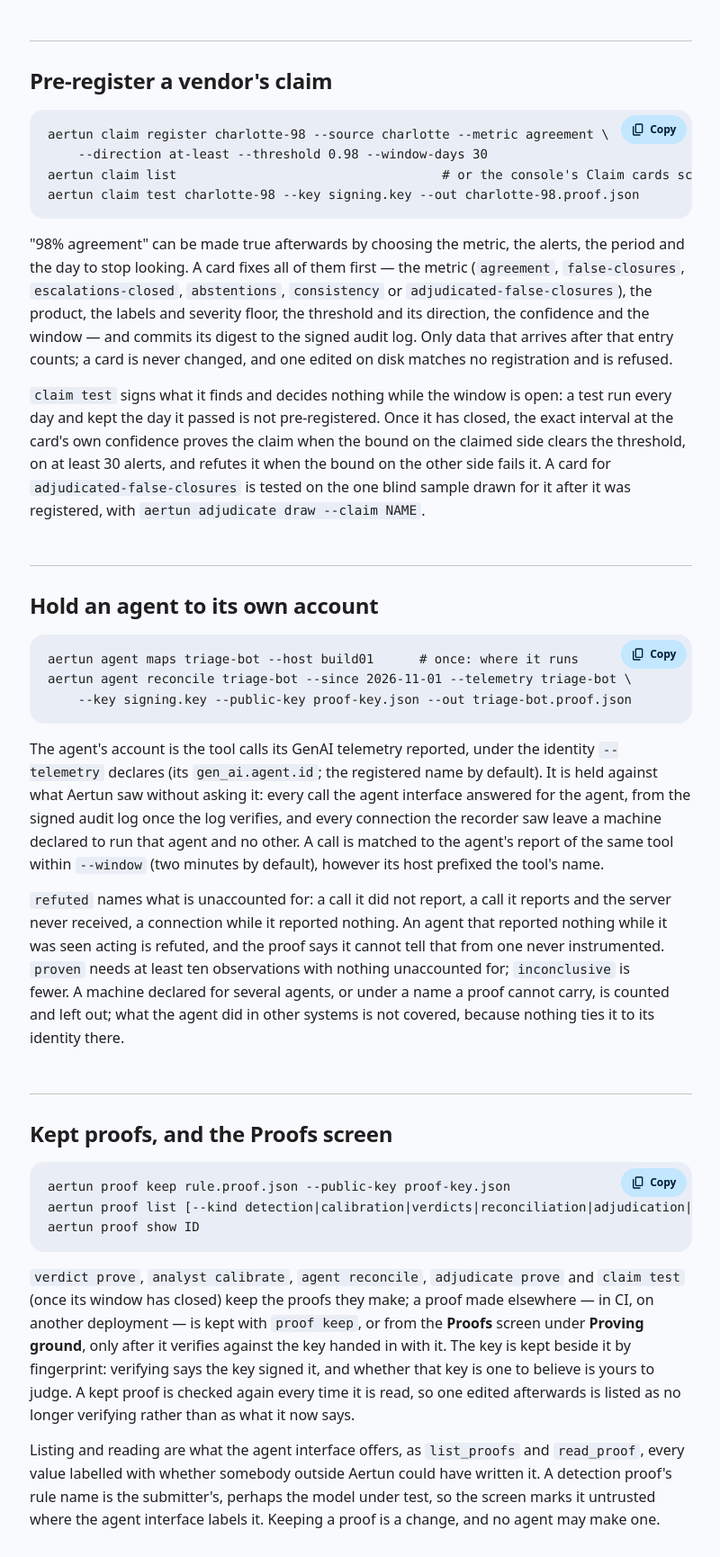
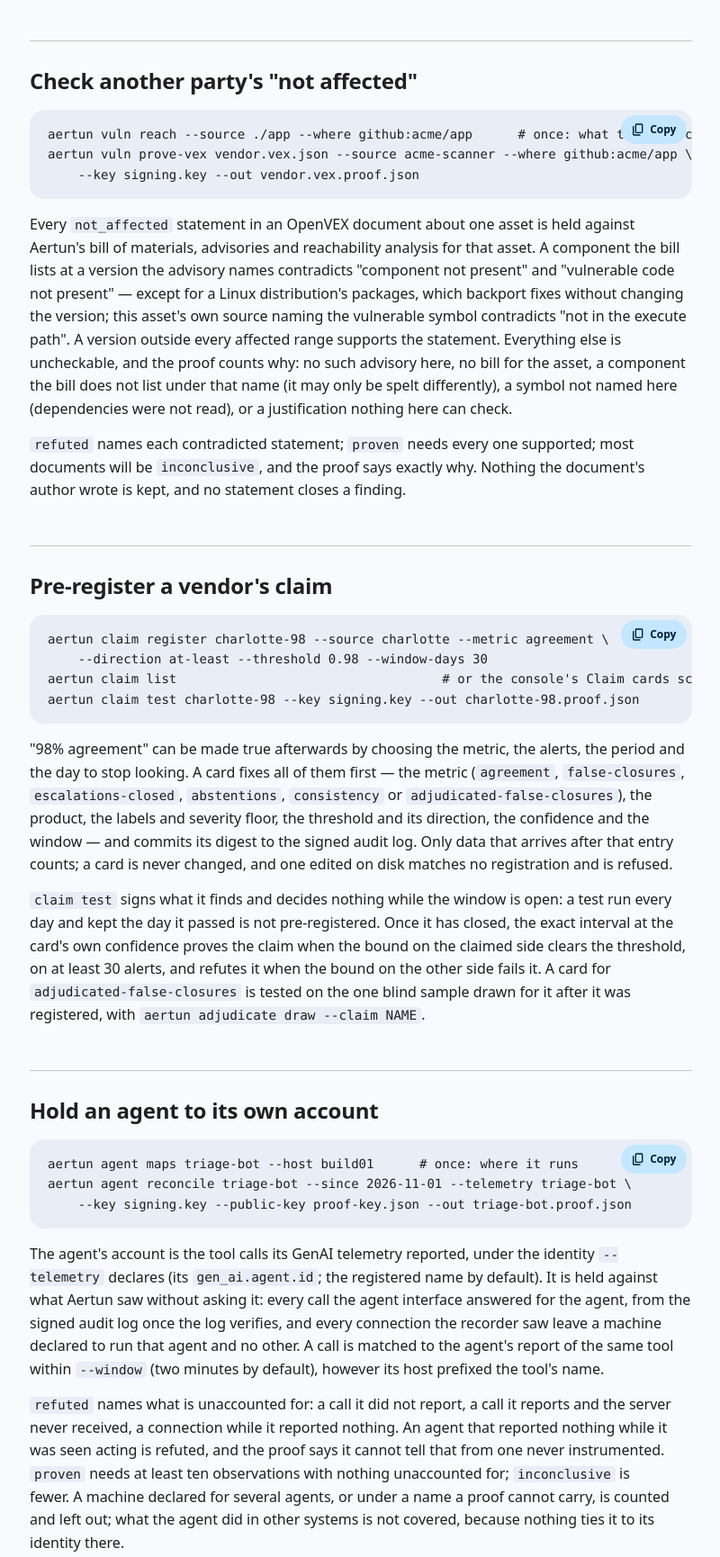
Before and after one commit to aertun/aertun.github.io, a plain HTML site: page proofs/index.html in a window 1280 px wide. Shown: the part 3062-4792 px from the top of the page at 90% size, without its empty margins (379-1179 px from the left). Drawn offline with Linux system fonts and the light colour scheme; a web font is replaced by a local one.

Commit message:
The proofs guide covers checking another party's not-affected statements
Co-Authored-By: Claude Opus 5.5 <noreply@anthropic.com>

```diff
--- a/proofs/index.html
+++ b/proofs/index.html
@@ -171,6 +171,12 @@ aertun adjudicate judge SAMPLE --item 4 --judgement real --because "…"
 aertun adjudicate prove SAMPLE --tolerance 0.01 --key signing.key --out adjudication.proof.json</code></pre>
 <p>A verdicts proof counts the closures somebody happened to decide, and people look again at what looked wrong. Here a sample is drawn at random from every closure the product's AI made in the period, reviewed or not, and from every closure people made, and its seed and digests are committed to the signed audit log before any item is shown; anybody holding the seed and the population can recompute the selection. Each item is shown with its evidence and nothing that says who closed it, how, or which of the two it came from. Nobody who closed an item may judge it, each is judged once, agents may not see the queue, and a judgement is a record in the log, never a decision on the finding — a product that learns from analysts cannot learn the answers.</p>
 <p>The proof reads the AI's share judged real against the tolerance, as a verdicts proof does, and reports the people's share beside it. It is refused unless every item of the committed sample was judged after the commitment by a verified person, and it says how many samples of the same product were drawn before it.</p>
+<h2 id="not-affected">Check another party's "not affected"<a class="anchor" href="#not-affected" aria-hidden="true" tabindex="-1">#</a></h2>
+<pre><code>aertun vuln reach --source ./app --where github:acme/app      # once: what this source names
+aertun vuln prove-vex vendor.vex.json --source acme-scanner --where github:acme/app \
+    --key signing.key --out vendor.vex.proof.json</code></pre>
+<p>Every <code>not_affected</code> statement in an OpenVEX document about one asset is held against Aertun's bill of materials, advisories and reachability analysis for that asset. A component the bill lists at a version the advisory names contradicts "component not present" and "vulnerable code not present" — except for a Linux distribution's packages, which backport fixes without changing the version; this asset's own source naming the vulnerable symbol contradicts "not in the execute path". A version outside every affected range supports the statement. Everything else is uncheckable, and the proof counts why: no such advisory here, no bill for the asset, a component the bill does not list under that name (it may only be spelt differently), a symbol not named here (dependencies were not read), or a justification nothing here can check.</p>
+<p><code>refuted</code> names each contradicted statement; <code>proven</code> needs every one supported; most documents will be <code>inconclusive</code>, and the proof says exactly why. Nothing the document's author wrote is kept, and no statement closes a finding.</p>
 <h2 id="claims">Pre-register a vendor's claim<a class="anchor" href="#claims" aria-hidden="true" tabindex="-1">#</a></h2>
 <pre><code>aertun claim register charlotte-98 --source charlotte --metric agreement \
     --direction at-least --threshold 0.98 --window-days 30
@@ -186,9 +192,9 @@ aertun agent reconcile triage-bot --since 2026-11-01 --telemetry triage-bot \
 <p><code>refuted</code> names what is unaccounted for: a call it did not report, a call it reports and the server never received, a connection while it reported nothing. An agent that reported nothing while it was seen acting is refuted, and the proof says it cannot tell that from one never instrumented. <code>proven</code> needs at least ten observations with nothing unaccounted for; <code>inconclusive</code> is fewer. A machine declared for several agents, or under a name a proof cannot carry, is counted and left out; what the agent did in other systems is not covered, because nothing ties it to its identity there.</p>
 <h2 id="kept">Kept proofs, and the Proofs screen<a class="anchor" href="#kept" aria-hidden="true" tabindex="-1">#</a></h2>
 <pre><code>aertun proof keep rule.proof.json --public-key proof-key.json
-aertun proof list [--kind detection|calibration|verdicts|reconciliation|adjudication|claim]
+aertun proof list [--kind detection|calibration|verdicts|reconciliation|adjudication|claim|not-affected]
 aertun proof show ID</code></pre>
-<p><code>verdict prove</code>, <code>analyst calibrate</code>, <code>agent reconcile</code>, <code>adjudicate prove</code> and <code>claim test</code> (once its window has closed) keep the proofs they make; a proof made elsewhere — in CI, on another deployment — is kept with <code>proof keep</code>, or from the <strong>Proofs</strong> screen under <strong>Proving ground</strong>, only after it verifies against the key handed in with it. The key is kept beside it by fingerprint: verifying says the key signed it, and whether that key is one to believe is yours to judge. A kept proof is checked again every time it is read, so one edited afterwards is listed as no longer verifying rather than as what it now says.</p>
+<p><code>verdict prove</code>, <code>analyst calibrate</code>, <code>agent reconcile</code>, <code>adjudicate prove</code>, <code>vuln prove-vex</code> and <code>claim test</code> (once its window has closed) keep the proofs they make; a proof made elsewhere — in CI, on another deployment — is kept with <code>proof keep</code>, or from the <strong>Proofs</strong> screen under <strong>Proving ground</strong>, only after it verifies against the key handed in with it. The key is kept beside it by fingerprint: verifying says the key signed it, and whether that key is one to believe is yours to judge. A kept proof is checked again every time it is read, so one edited afterwards is listed as no longer verifying rather than as what it now says.</p>
 <p>Listing and reading are what the agent interface offers, as <code>list_proofs</code> and <code>read_proof</code>, every value labelled with whether somebody outside Aertun could have written it. A detection proof's rule name is the submitter's, perhaps the model under test, so the screen marks it untrusted where the agent interface labels it. Keeping a proof is a change, and no agent may make one.</p>
 <h2 id="format">What a proof is<a class="anchor" href="#format" aria-hidden="true" tabindex="-1">#</a></h2>
 <p>An <a href="https://in-toto.io/Statement/v1">in-toto Statement</a> in a <a href="https://github.com/secure-systems-lab/dsse">DSSE envelope</a>: the subject is the rule file by digest; the predicate (<code>https://aertun.github.io/proof/detection/v1</code>) names the claim in words, the verifier and its version, every material it read by digest, each check, and the verdict. It is signed twice, Ed25519 and ML-DSA-65, the second in the context <code>aertun/proof/v1</code>. The Ed25519 half is plain DSSE, so in-toto and Sigstore tooling check it with no help from Aertun. The signing key file must be readable by its owner alone.</p>
@@ -211,6 +217,7 @@ aertun proof show ID</code></pre>
     <li><a href="#calibration">Certify the analyst&#39;s threshold</a></li>
     <li><a href="#vendor-verdicts">Score another vendor&#39;s AI</a></li>
     <li><a href="#adjudication">Judge closures again, blind</a></li>
+    <li><a href="#not-affected">Check another party&#39;s &#34;not affected&#34;</a></li>
     <li><a href="#claims">Pre-register a vendor&#39;s claim</a></li>
     <li><a href="#reconcile">Hold an agent to its own account</a></li>
     <li><a href="#kept">Kept proofs, and the Proofs screen</a></li>
```
Also changed, not shown: search.json (+1 -1 lines), src/pages/proofs.html (+8 -2 lines).
